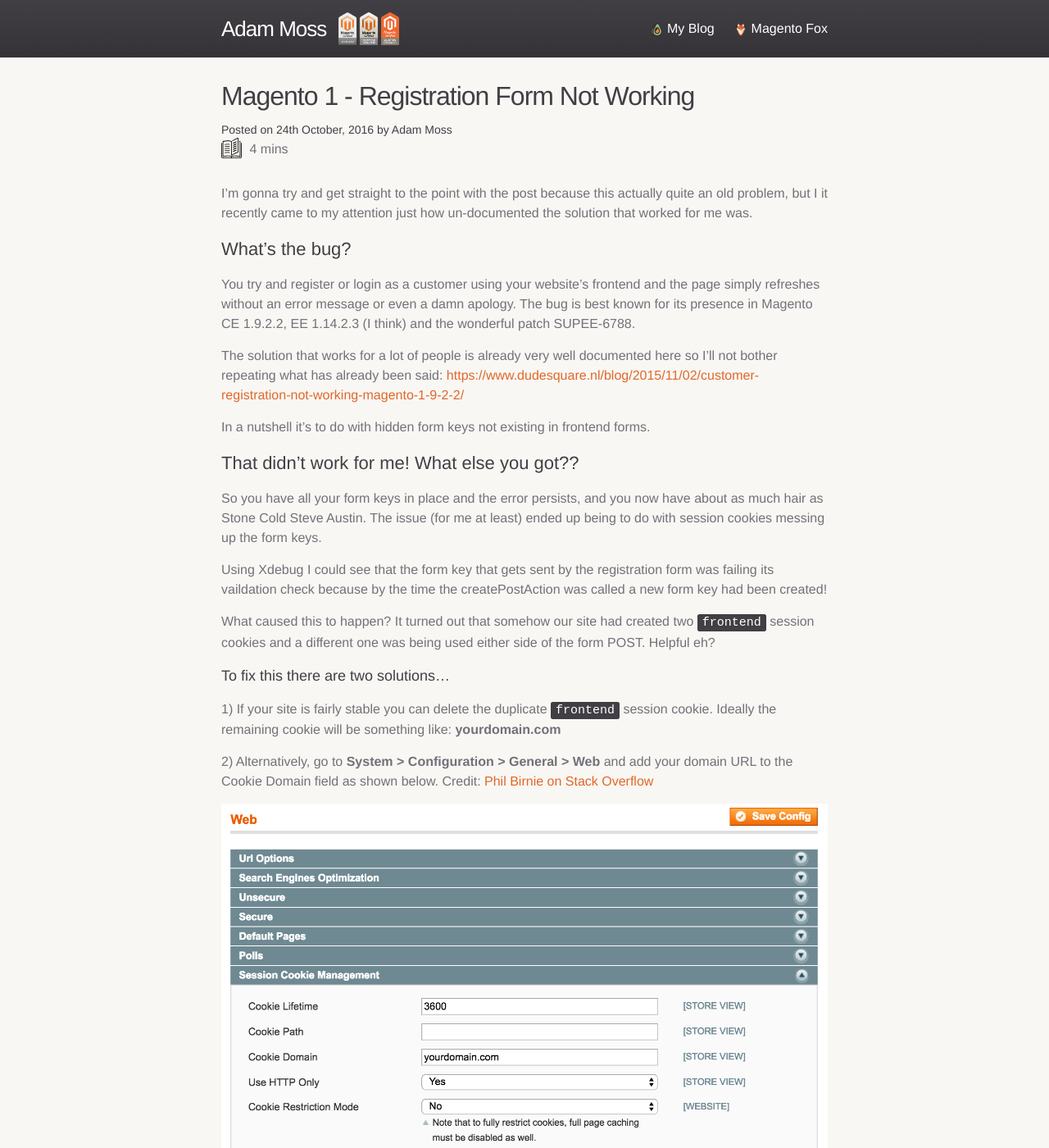
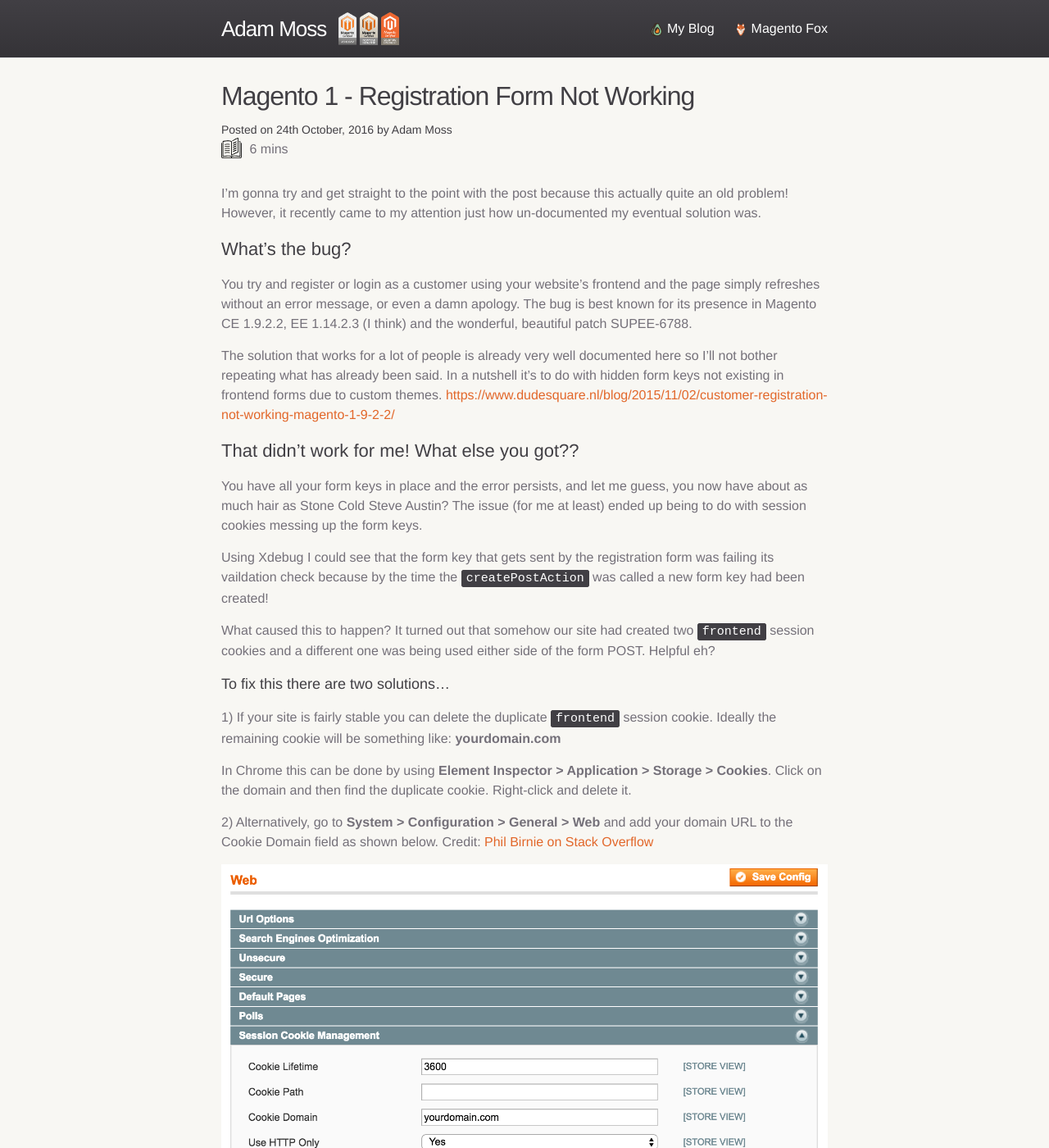
Before and after one commit to adampmoss/adampmoss.github.io, a Jekyll site: the page built from _posts/2016-10-24-magento-registration-form-not-working.markdown, in a window 1280 px wide and 1400 px high. Shown: the whole window at 82% size. Built offline with Jekyll 4.4.1, drawn with Linux system fonts in a browser that asks for light colours; some web fonts are replaced; comment, search, counter and statistics services are not loaded.

Commit message:
Updated new post

```diff
--- a/_posts/2016-10-24-magento-registration-form-not-working.markdown
+++ b/_posts/2016-10-24-magento-registration-form-not-working.markdown
@@ -7,24 +7,22 @@
 author: Adam Moss
 comments: true
 body_class: magento-fox
-reading-time: 4 mins
+reading-time: 6 mins
 ---
 
-I'm gonna try and get straight to the point with the post because this actually quite an old problem, but I it recently came to my attention just how un-documented the solution that worked for me was.
+I'm gonna try and get straight to the point with the post because this actually quite an old problem! However, it recently came to my attention just how un-documented my eventual solution was.
 
 ### What's the bug?
 
-You try and register or login as a customer using your website's frontend and the page simply refreshes without an error message or even a damn apology. The bug is best known for its presence in Magento CE 1.9.2.2, EE 1.14.2.3 (I think) and the wonderful patch SUPEE-6788.
+You try and register or login as a customer using your website's frontend and the page simply refreshes without an error message, or even a damn apology. The bug is best known for its presence in Magento CE 1.9.2.2, EE 1.14.2.3 (I think) and the wonderful, beautiful patch SUPEE-6788.
 
-The solution that works for a lot of people is already very well documented here so I'll not bother repeating what has already been said: [https://www.dudesquare.nl/blog/2015/11/02/customer-registration-not-working-magento-1-9-2-2/](https://www.dudesquare.nl/blog/2015/11/02/customer-registration-not-working-magento-1-9-2-2/)
-
-In a nutshell it's to do with hidden form keys not existing in frontend forms.
+The solution that works for a lot of people is already very well documented here so I'll not bother repeating what has already been said. In a nutshell it's to do with hidden form keys not existing in frontend forms due to custom themes. [https://www.dudesquare.nl/blog/2015/11/02/customer-registration-not-working-magento-1-9-2-2/](https://www.dudesquare.nl/blog/2015/11/02/customer-registration-not-working-magento-1-9-2-2/)
 
 ### That didn't work for me! What else you got??
 
-So you have all your form keys in place and the error persists, and you now have about as much hair as Stone Cold Steve Austin. The issue (for me at least) ended up being to do with session cookies messing up the form keys.
+You have all your form keys in place and the error persists, and let me guess, you now have about as much hair as Stone Cold Steve Austin? The issue (for me at least) ended up being to do with session cookies messing up the form keys.
 
-Using Xdebug I could see that the form key that gets sent by the registration form was failing its vaildation check because by the time the createPostAction was called a new form key had been created!
+Using Xdebug I could see that the form key that gets sent by the registration form was failing its vaildation check because by the time the `createPostAction` was called a new form key had been created!
 
 What caused this to happen? It turned out that somehow our site had created two `frontend` session cookies and a different one was being used either side of the form POST. Helpful eh?
 
@@ -32,6 +30,8 @@
 
 1) If your site is fairly stable you can delete the duplicate `frontend` session cookie. Ideally the remaining cookie will be something like: **yourdomain.com**
 
+In Chrome this can be done by using **Element Inspector > Application > Storage > Cookies**. Click on the domain and then find the duplicate cookie. Right-click and delete it.
+
 2) Alternatively, go to **System > Configuration > General > Web** and add your domain URL to the Cookie Domain field as shown below. Credit: [Phil Birnie on Stack Overflow](http://stackoverflow.com/a/37955615/750537)
 
 ![Set Cookie Domain](/assets/posts/cookie-domain.png)
```
